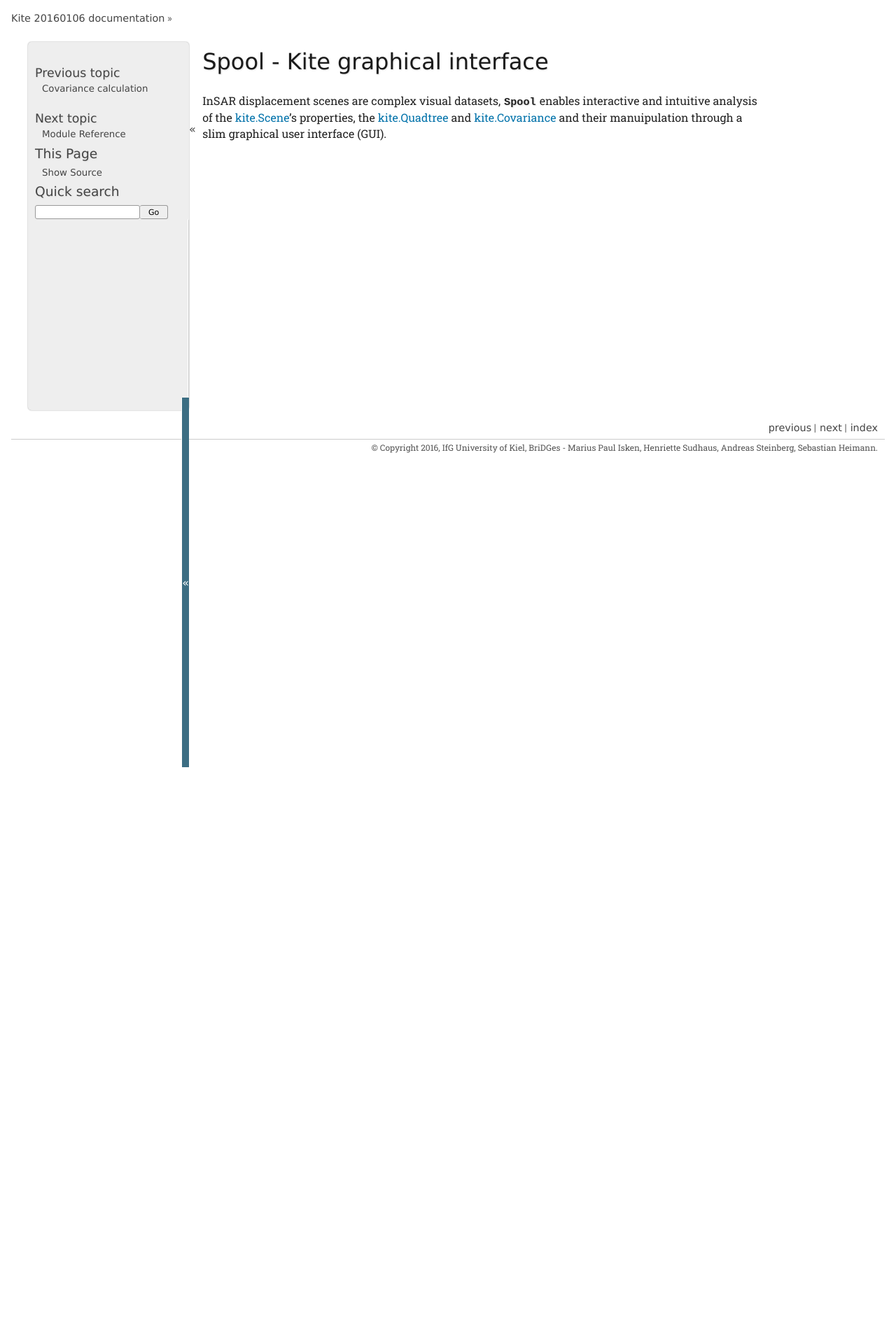
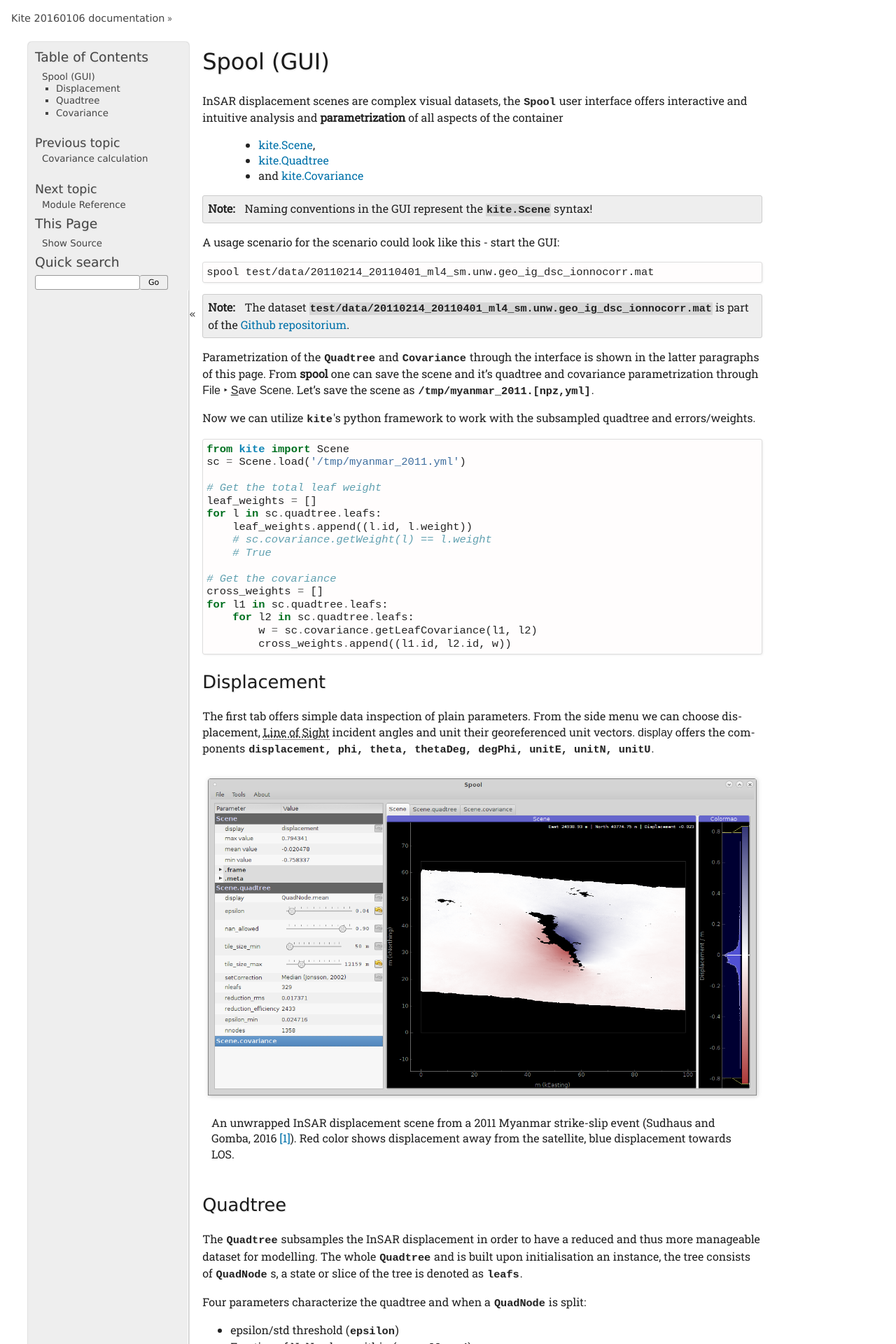
Before and after one commit to pyrocko/kite, a Sphinx documentation site: the page built from doc/source/spool.rst, in a window 1280 px wide. Shown: the top 1920 px of the page at 70% size. Built offline with Sphinx 7.4.7, drawn with Linux system fonts in a browser that asks for light colours; formulas are drawn with MathJax 3; before the commit the page ends 1096 px from its top, so only the background shows below that; some of the changed text lies outside the part shown.

```diff
--- a/doc/source/conf.py
+++ b/doc/source/conf.py
@@ -47,6 +47,8 @@ templates_path = ['_templates']
 #
 # source_suffix = ['.rst', '.md']
 source_suffix = '.rst'
+imgmath_image_format = 'svg'
+
 
 # The encoding of source files.
 #
@@ -54,6 +56,7 @@ source_suffix = '.rst'
 
 # The master toctree document.
 master_doc = 'index'
+
 
 # General information about the project.
 project = u'Kite'
@@ -132,6 +135,7 @@ html_theme_options = {
     'linkcolor': '#0072AA',
     'visitedlinkcolor': '#6363bb',
     'extrastyling': True,
+    # 'sidebarcollapse': False,
     'googlewebfonturl': 'https://fonts.googleapis.com/css?family=Roboto+Slab',
     'appendcss': open('style.css').read(),
 }
--- a/doc/source/spool.rst
+++ b/doc/source/spool.rst
@@ -1,3 +1,104 @@
-Spool - Kite graphical interface
-================================
-InSAR displacement scenes are complex visual datasets, ``Spool`` enables interactive and intuitive analysis of the :doc:`kite.scene`'s properties, the :doc:`kite.quadtree` and :doc:`kite.covariance` and their manuipulation through a slim graphical user interface (GUI).
+Spool (GUI)
+===========
+InSAR displacement scenes are complex visual datasets, the ``Spool`` user interface offers interactive and intuitive analysis and **parametrization** of all aspects of the container
+
+    * :doc:`kite.scene`,
+    * :doc:`kite.quadtree`
+    * and :doc:`kite.covariance`
+
+.. note :: Naming conventions in the GUI represent the :class:`kite.Scene` syntax!
+
+A usage scenario for the scenario could look like this - start the GUI:
+
+.. code-block :: sh
+
+    spool test/data/20110214_20110401_ml4_sm.unw.geo_ig_dsc_ionnocorr.mat
+
+.. note ::
+    The dataset :file:`test/data/20110214_20110401_ml4_sm.unw.geo_ig_dsc_ionnocorr.mat` is part of the `Github repositorium <https://github.com/pyrocko/kite>`_.
+
+Parametrization of the :class:`~kite.Quadtree` and :class:`~kite.Covariance` through the interface is shown in the latter paragraphs of this page.
+From :command:`spool` one can save the scene and it's quadtree and covariance parametrization through :menuselection:`File --> &Save Scene`. Let's save the scene as :file:`/tmp/myanmar_2011.[npz,yml]`.
+
+Now we can utilize ``kite``\'s python framework to work with the subsampled quadtree and errors/weights.
+
+.. code-block :: python
+
+    from kite import Scene
+    sc = Scene.load('/tmp/myanmar_2011.yml')
+
+    # Get the total leaf weight
+    leaf_weights = []
+    for l in sc.quadtree.leafs:
+        leaf_weights.append((l.id, l.weight))
+        # sc.covariance.getWeight(l) == l.weight
+        # True
+
+    # Get the covariance
+    cross_weights = []
+    for l1 in sc.quadtree.leafs:
+        for l2 in sc.quadtree.leafs:
+            w = sc.covariance.getLeafCovariance(l1, l2)
+            cross_weights.append((l1.id, l2.id, w))
+
+
+Displacement
+------------
+
+The first tab offers simple data inspection of plain parameters. From the side menu we can choose displacement, :abbr:`Line of Sight (LOS)` incident angles and unit their georeferenced unit vectors. :guilabel:`display` offers the components ``displacement, phi, theta, thetaDeg, degPhi, unitE, unitN, unitU``.
+
+.. figure:: ../_images/spool-scene.png
+    :alt: InSAR unwrapped displacement scene from Myanmar 2011 earthquake event
+
+    An unwrapped InSAR displacement scene from a 2011 Myanmar strike-slip event (Sudhaus and Gomba, 2016 [#f1]_). Red color shows displacement away from the satellite, blue displacement towards LOS.
+
+Quadtree
+--------
+
+The :class:`~kite.Quadtree` subsamples the InSAR displacement in order to have a reduced and thus more manageable dataset for modelling. The whole :class:`~kite.Quadtree` and is built upon initialisation an instance, the tree consists of :class:`~kite.quadtree.QuadNode` s, a state or slice of the tree is denoted as :attr:`~kite.Quadtree.leafs`.
+
+Four parameters characterize the quadtree and when a :class:`~kite.quadtree.QuadNode` is split:
+
+* epsilon/std threshold (:attr:`~kite.Quadtree.epsilon`)
+* Fraction of NaN values within (:attr:`~kite.Quadtree.nan_allowed`)
+* Maximum and minium dimension of the tile
+  (:attr:`~kite.Quadtree.tile_size_max` and :attr:`~kite.Quadtree.tile_size_min`)
+
+.. figure:: ../_images/spool-quadtree_mean.png
+    :alt: Quadtree parametrization and properties
+
+    Interactive quadtree parametrization through the :command:`spool` GUI. Shown here is the mean displacement of the leafs (:attr:`kite.quadtree.QuadNode.mean`).
+
+To get a feel for the covariance and error estimation we can have a look at the absolute weights current tree's state (see :attr:`kite.quadtree.QuadNode.weight` or :func:`kite.Covariance.getWeight`).
+
+.. figure:: ../_images/spool-quadtree_weight.png
+    :alt: Quadtree nodes with associated errors/weights derived from kite.Covariance
+
+    Absolute weight of each :class:`~kite.quadtree.QuadNode` derived from :class:`~kite.Covariance`. Yellow is low weight, blue are higher weighted leafs.
+
+
+Covariance
+----------
+
+The covariance of the InSAR scene is a measure for the noise which affects our deformation signal. In order to generate a reasonable geodynamic model we need to quantify the contribution of noise to our signal. A common model for the noise contributionin satellite interferometry is:
+
+.. math ::
+
+    d_{total} = d_{signal} + [d_{atmosphere} + d_{topography} + d_{err_baseline} + d_{other}]
+
+.. figure:: ../_images/spool-covariance.png
+    :alt: Covariance parametrization through spool GUI
+
+    Covariance parametrization through the GUI. The center panels shows the noise selector (green), the 2D plots illustrate (from top) :attr:`~kite.Covariance.covariance_func`, :attr:`~kite.Covariance.structure_func` and the :func:`~kite.Covariance.noiseSpectrum`.
+
+.. figure:: ../_images/spool-covariance_noise.png
+    :width: 50%
+    :align: center
+    :alt: Noise patch used for covariance/error analysis
+
+    **Right click** on the noise spectrum or :menuselection:`Tools --> Covariance &Noise Data` brings up the noise inspection window showing :attr:`~kite.Covariance.noise_data`. Before the Fouriere transformation the data is deramped in 2D as well as demeaned.
+
+
+.. rubric:: Footnotes
+
+.. [#f1]  Sudhaus, Henriette and Gomba, Giorgio (2016) Influences of ionospheric disturbances in L-band InSAR data on earthquake source modelling. Living Planet Symposium 2016, 9-13 May 2016, Prague, Czech Republic.
```
Also changed, not shown: doc/source/index.rst (+5 -3 lines), doc/source/kite.scene.rst (+13 -0 lines), doc/source/style.css (+30 -0 lines), doc/_images/spool-covariance.png (added), doc/_images/spool-covariance_noise.png (added), doc/_images/spool-quadtree_mean.png (added), doc/_images/spool-quadtree_weight.png (added), doc/_images/spool-scene.png (added), 3 other files.
